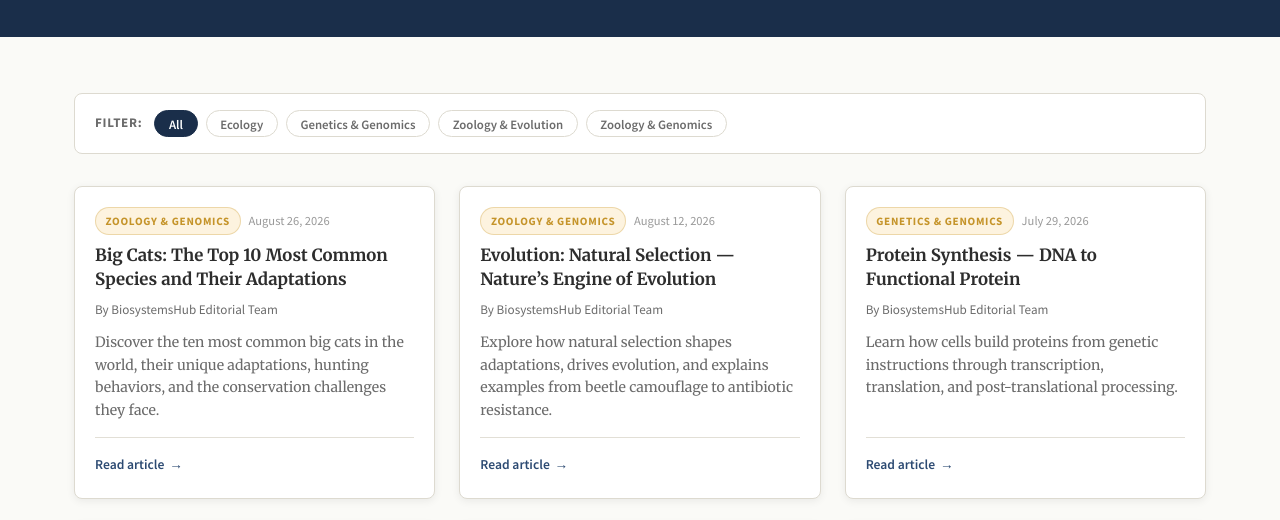
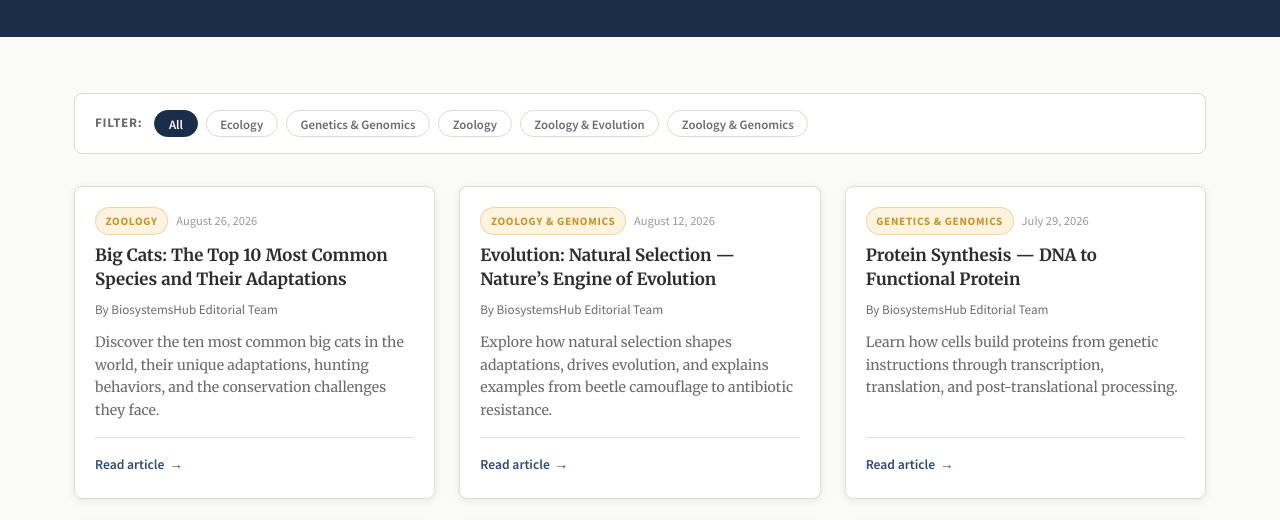
Before and after one commit to biosystemshub/website, a plain HTML site: page articles/index.html in a window 1280 px wide. Shown: the part 250-770 px from the top of the page. Drawn offline with Linux system fonts and the light colour scheme.

Commit message:
Refactor category from "Zoology & Genomics" to "Zoology" in big cats adaptations article and related files

```diff
--- a/articles/index.html
+++ b/articles/index.html
@@ -55,15 +55,16 @@
         <button class="filter-btn active" data-filter="all">All</button>
         <button class="filter-btn" data-filter="Ecology">Ecology</button>
         <button class="filter-btn" data-filter="Genetics &amp; Genomics">Genetics &amp; Genomics</button>
+        <button class="filter-btn" data-filter="Zoology">Zoology</button>
         <button class="filter-btn" data-filter="Zoology &amp; Evolution">Zoology &amp; Evolution</button>
         <button class="filter-btn" data-filter="Zoology &amp; Genomics">Zoology &amp; Genomics</button>
       </div>
 
       <div class="cards-grid" id="articles-grid">
-        <article class="card" data-category="Zoology &amp; Genomics">
+        <article class="card" data-category="Zoology">
   <div class="card-body">
     <div class="card-meta">
-      <span class="badge">Zoology &amp; Genomics</span>
+      <span class="badge">Zoology</span>
       <span class="card-date">August 26, 2026</span>
     </div>
     <h3><a href="../articles/big-cats-adaptations.html">Big Cats: The Top 10 Most Common Species and Their Adaptations</a></h3>
--- a/data/articles.json
+++ b/data/articles.json
@@ -4,7 +4,7 @@
     "date": "2026-08-26",
     "author": "BiosystemsHub Editorial Team",
     "affiliation": "BiosystemsHub",
-    "category": "Zoology & Genomics",
+    "category": "Zoology",
     "tags": [
       "big cats",
       "adaptations",
```
Also changed, not shown: articles/big-cats-adaptations.html (+2 -2 lines), index.html (+2 -2 lines).
